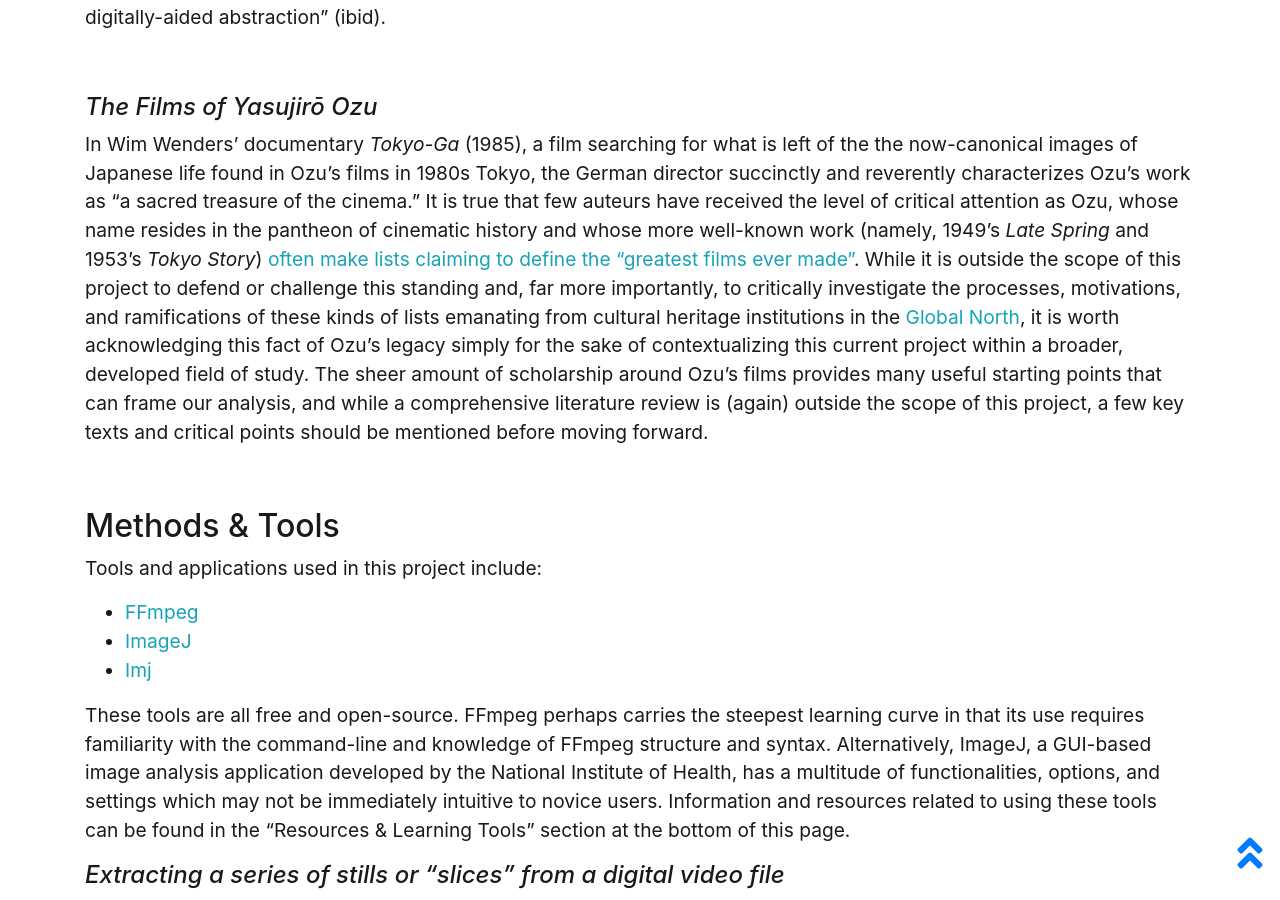
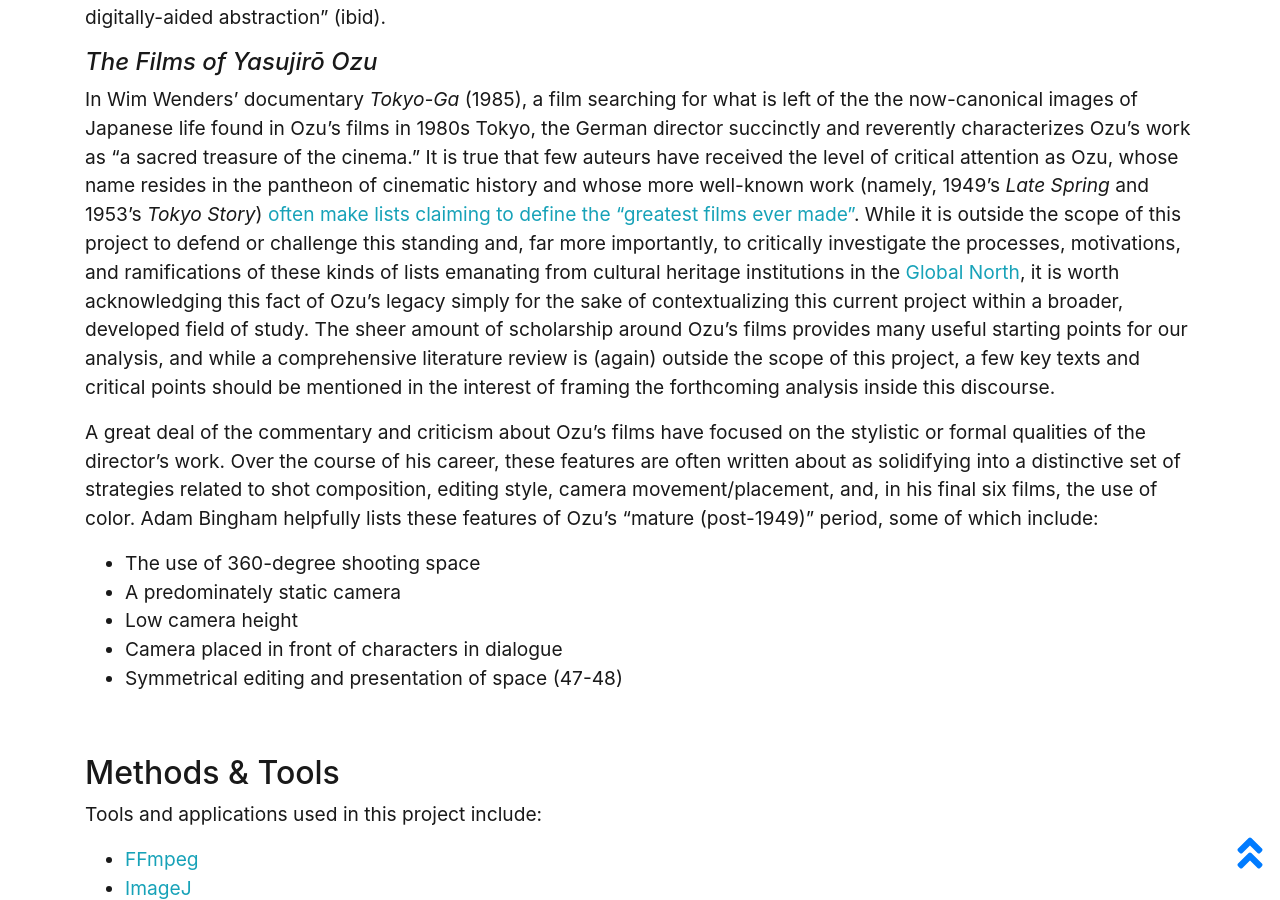
Before and after one commit to drodz11/colors-of-ozu, a Jekyll site: the page built from pages/about.md, in a window 1280 px wide and 900 px high, scrolled down 2640 px. Built offline with Jekyll 4.4.1, drawn with Linux system fonts in a browser that asks for light colours; some of the changed text lies outside the part shown.

Commit message:
Update about.md

```diff
--- a/pages/about.md
+++ b/pages/about.md
@@ -36,11 +36,16 @@ The lens of "deformative criticism" is useful for conceptualizing digital schola
 But Sample also argues that this method is constricted by its insistence on "de-forming only to re-form." In "breaking" a text through a deformative action, the goal still remains to understand the text as an intact, complete thing in its original form. Rather than remain tethered to this interpretive confinement, Sample suggests a Deformed Humanities approach in which there is no need "to go back to the original text with a revitalized perspective, but to make an entirely new text or artifact" out of its wreckage. In other words, to circuit bend the radio into a new sonic tool rather than reassemble it back to working order, to spawn new texts, artifacts, images, sounds, and meanings than attempt to uphold its original content, structure, or materiality. Artist and media scholar Hito Steyrl, in their seminal essay "Is the Internet Dead?", situates "deformative" practices as part and parcel to the current media landscape wherein digital sounds and images act as "nodes of energy and matter that migrate...proliferate, transform, and activate...morph across different bodies and carriers, acquiring more and more glitches and bruises along the way." The Deformed Humanities approaches operates with similar energy, wherein interpretation is enacted as "doing and knowing, [p]recisely because it relies on undoing and unknowing."
 
 For the purposes of examining the works of Ozu, and for film & media studies more generally, there is a middle course to be walked between deformative and deformed practices that leverages the strengths of both. The work of Kevin L. Ferguson in the field they have called "digital surrealism" provides excellent examples of this sort of hybridized scholarly/creative methodology and this work has greatly informed this project. Ferguson defines digital surrealism as "compress[ing] the visual field of a film into a single image in order to compare a corpus of summed frames and create new avenues of scholarly research" (2017). While the process and products of compression and summing can vary greatly (as demonstrated below), the end-goal of this practice remains the same, to "generate new analytical modes for digital humanists who work with image analysis, raising new, comparative, second-order questions that come out of this digitally-aided abstraction" (ibid).
-
 <br>
 #### _The Films of Yasujirō Ozu_
-In Wim Wenders' documentary _Tokyo-Ga_ (1985), a film searching for what is left of the the now-canonical images of Japanese life found in Ozu's films in 1980s Tokyo, the German director succinctly and reverently characterizes Ozu's work as "a sacred treasure of the cinema." It is true that few auteurs have received the level of critical attention as Ozu, whose name resides in the pantheon of cinematic history and whose more well-known work (namely, 1949's _Late Spring_ and 1953's _Tokyo Story_) [often make lists claiming to define the "greatest films ever made"](https://www.bfi.org.uk/greatest-films-all-time). While it is outside the scope of this project to defend or challenge this standing and, far more importantly, to critically investigate the processes, motivations, and ramifications of these kinds of lists emanating from cultural heritage institutions in the [Global North](https://en.wikipedia.org/wiki/North%E2%80%93South_divide), it is worth acknowledging this fact of Ozu's legacy simply for the sake of contextualizing this current project within a broader, developed field of study. The sheer amount of scholarship around Ozu's films provides many useful starting points that can frame our analysis, and while a comprehensive literature review is (again) outside the scope of this project, a few key texts and critical points should be mentioned before moving forward.
+In Wim Wenders' documentary _Tokyo-Ga_ (1985), a film searching for what is left of the the now-canonical images of Japanese life found in Ozu's films in 1980s Tokyo, the German director succinctly and reverently characterizes Ozu's work as "a sacred treasure of the cinema." It is true that few auteurs have received the level of critical attention as Ozu, whose name resides in the pantheon of cinematic history and whose more well-known work (namely, 1949's _Late Spring_ and 1953's _Tokyo Story_) [often make lists claiming to define the "greatest films ever made"](https://www.bfi.org.uk/greatest-films-all-time). While it is outside the scope of this project to defend or challenge this standing and, far more importantly, to critically investigate the processes, motivations, and ramifications of these kinds of lists emanating from cultural heritage institutions in the [Global North](https://en.wikipedia.org/wiki/North%E2%80%93South_divide), it is worth acknowledging this fact of Ozu's legacy simply for the sake of contextualizing this current project within a broader, developed field of study. The sheer amount of scholarship around Ozu's films provides many useful starting points for our analysis, and while a comprehensive literature review is (again) outside the scope of this project, a few key texts and critical points should be mentioned in the interest of framing the forthcoming analysis inside this discourse.
 
+A great deal of the commentary and criticism about Ozu's films have focused on the stylistic or formal qualities of the director's work. Over the course of his career, these features are often written about as solidifying into a distinctive set of strategies related to shot composition, editing style, camera movement/placement, and, in his final six films, the use of color. Adam Bingham helpfully lists these features of Ozu's "mature (post-1949)" period, some of which include:
+  * The use of 360-degree shooting space
+  * A predominately static camera
+  * Low camera height
+  * Camera placed in front of characters in dialogue
+  * Symmetrical editing and presentation of space (47-48)
 
 <br>
 
@@ -118,6 +123,8 @@ For more information on the often very confusing issues related to pixel aspect
 
 ## Works Cited
 
+Bingham, Adam (2004) "The Spaces In-Between: The Cinema of Yasujiro Ozu" _Cineaction_, no. 63, pp. 45-56. Toronto: CineAction Collective
+
 Ferguson, Kevin L. (2017) ["Digital Surrealism: Visualizing Walt Disney Animation Studios,"](http://www.digitalhumanities.org/dhq/vol/11/1/000276/000276.html) _Digital Humanties Quarterly_, 11(1)
 
 Hockey, Susan (2004) [“The History of Humanities Computing,”](http://www.digitalhumanities.org/companion/view?docId=blackwell/9781405103213/9781405103213.xml&chunk.id=ss1-2-1) _A Companion to Digital Humanities_, ed. Susan Schreibman, Ray Siemens, John Unsworth. Oxford: Blackwell
@@ -131,6 +138,8 @@ Steyrl, Hito (2013) ["Too Much World: Is the Internet Dead?](https://www.e-flux.
 Weingart, Scott (2017) [“Submissions to DH2017 (pt. 1)”](http://scottbot.net/submissions-to-dh2017-pt-1)
 
 Wenders, Wim (1985) _Tokyo-Ga_. Released on the [Criterion Collection Blu-ray of _Late Spring_ (1949)](https://www.criterion.com/films/298-late-spring).
-[Last updated 2020-04-15]
+[
+
+Last updated 2020-04-15]
 
 This site was created and is maintained by Dave Rodriguez, Resident Media Librarian at Florida State University. Send inquiries to dwrodriguez[at]fsu[dot]edu
```
